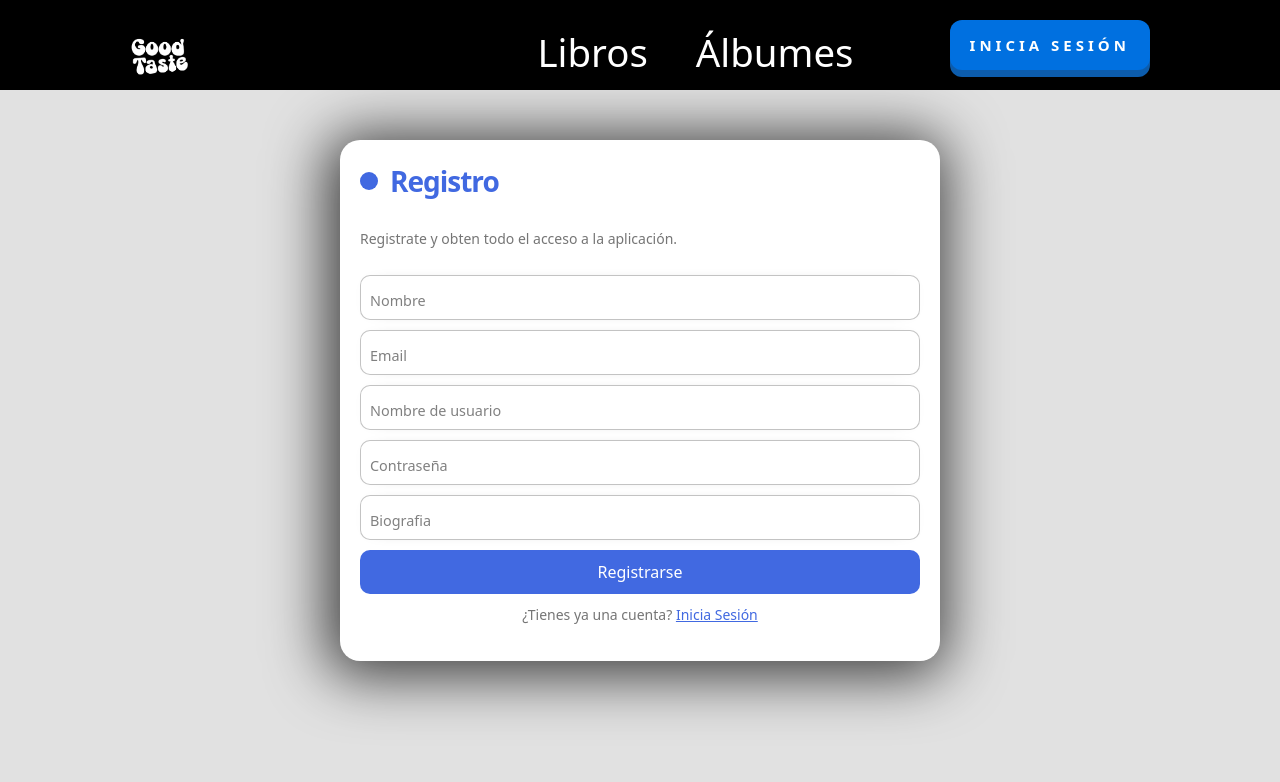
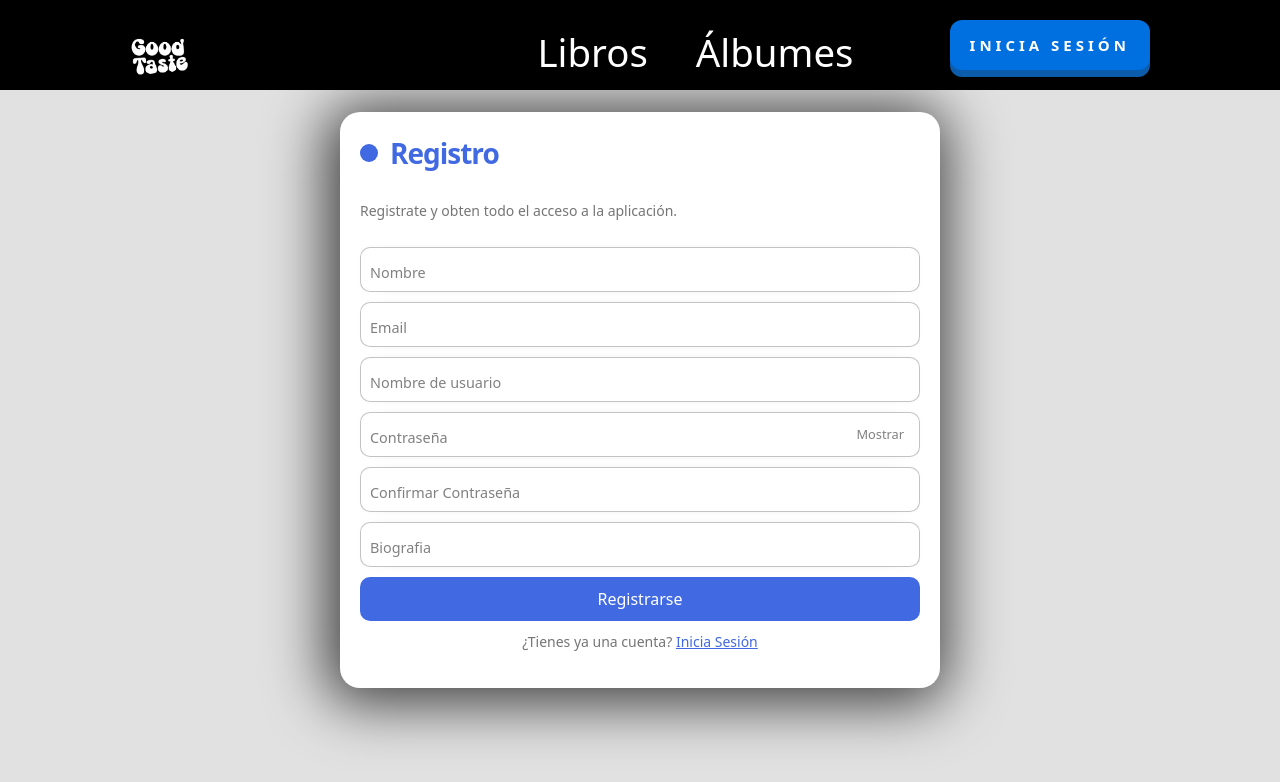
Before and after one commit to juanrg8/TFG-Recursos-Audiovisuales, a Vue app in the folder frontend/recursos-audiovisuales/: page /register in a window 1280 px wide. Shown: the top 782 px of the page. Built offline with nearby package versions, Linux system fonts and the light colour scheme; what vue-cookies would draw is missing.

Commit message:
Mejoras en el input de la contraseña

```diff
--- a/frontend/recursos-audiovisuales/src/components/auth/UserLogin.vue
+++ b/frontend/recursos-audiovisuales/src/components/auth/UserLogin.vue
@@ -5,47 +5,27 @@
       <form class="form_main" action="" @submit.prevent="handleLogin">
         <p class="heading">¡Bienvenido!</p>
         <div class="inputContainer">
-          <svg
-            viewBox="0 0 16 16"
-            fill="#2e2e2e"
-            height="16"
-            width="16"
-            xmlns="http://www.w3.org/2000/svg"
-            class="inputIcon"
-          >
+          <svg viewBox="0 0 16 16" fill="#2e2e2e" height="16" width="16" xmlns="http://www.w3.org/2000/svg"
+            class="inputIcon">
             <path
-              d="M13.106 7.222c0-2.967-2.249-5.032-5.482-5.032-3.35 0-5.646 2.318-5.646 5.702 0 3.493 2.235 5.708 5.762 5.708.862 0 1.689-.123 2.304-.335v-.862c-.43.199-1.354.328-2.29.328-2.926 0-4.813-1.88-4.813-4.798 0-2.844 1.921-4.881 4.594-4.881 2.735 0 4.608 1.688 4.608 4.156 0 1.682-.554 2.769-1.416 2.769-.492 0-.772-.28-.772-.76V5.206H8.923v.834h-.11c-.266-.595-.881-.964-1.6-.964-1.4 0-2.378 1.162-2.378 2.823 0 1.737.957 2.906 2.379 2.906.8 0 1.415-.39 1.709-1.087h.11c.081.67.703 1.148 1.503 1.148 1.572 0 2.57-1.415 2.57-3.643zm-7.177.704c0-1.197.54-1.907 1.456-1.907.93 0 1.524.738 1.524 1.907S8.308 9.84 7.371 9.84c-.895 0-1.442-.725-1.442-1.914z"
-            ></path>
+              d="M13.106 7.222c0-2.967-2.249-5.032-5.482-5.032-3.35 0-5.646 2.318-5.646 5.702 0 3.493 2.235 5.708 5.762 5.708.862 0 1.689-.123 2.304-.335v-.862c-.43.199-1.354.328-2.29.328-2.926 0-4.813-1.88-4.813-4.798 0-2.844 1.921-4.881 4.594-4.881 2.735 0 4.608 1.688 4.608 4.156 0 1.682-.554 2.769-1.416 2.769-.492 0-.772-.28-.772-.76V5.206H8.923v.834h-.11c-.266-.595-.881-.964-1.6-.964-1.4 0-2.378 1.162-2.378 2.823 0 1.737.957 2.906 2.379 2.906.8 0 1.415-.39 1.709-1.087h.11c.081.67.703 1.148 1.503 1.148 1.572 0 2.57-1.415 2.57-3.643zm-7.177.704c0-1.197.54-1.907 1.456-1.907.93 0 1.524.738 1.524 1.907S8.308 9.84 7.371 9.84c-.895 0-1.442-.725-1.442-1.914z">
+            </path>
           </svg>
-          <input
-            v-model="username"
-            placeholder="Nombre de usuario"
-            id="username"
-            class="inputField"
-            type="text"
-          />
+          <input v-model="username" placeholder="Nombre de usuario" id="username" class="inputField" type="text" />
         </div>
 
         <div class="inputContainer">
-          <svg
-            viewBox="0 0 16 16"
-            fill="#2e2e2e"
-            height="16"
-            width="16"
-            xmlns="http://www.w3.org/2000/svg"
-            class="inputIcon"
-          >
+          <svg viewBox="0 0 16 16" fill="#2e2e2e" height="16" width="16" xmlns="http://www.w3.org/2000/svg"
+            class="inputIcon">
             <path
-              d="M8 1a2 2 0 0 1 2 2v4H6V3a2 2 0 0 1 2-2zm3 6V3a3 3 0 0 0-6 0v4a2 2 0 0 0-2 2v5a2 2 0 0 0 2 2h6a2 2 0 0 0 2-2V9a2 2 0 0 0-2-2z"
-            ></path>
+              d="M8 1a2 2 0 0 1 2 2v4H6V3a2 2 0 0 1 2-2zm3 6V3a3 3 0 0 0-6 0v4a2 2 0 0 0-2 2v5a2 2 0 0 0 2 2h6a2 2 0 0 0 2-2V9a2 2 0 0 0-2-2z">
+            </path>
           </svg>
-          <input
-            v-model="password"
-            placeholder="Contraseña"
-            id="password"
-            class="inputField"
-            type="password"
-          />
+          <input v-model="password" placeholder="Contraseña" id="password" class="inputField"
+            :type="showPassword ? 'text' : 'password'" />
+          <button type="button" @click="togglePasswordVisibility" class="togglePasswordButton">
+            {{ showPassword ? 'Ocultar' : 'Mostrar' }}
+          </button>
         </div>
 
         <button id="button">Iniciar Sesión</button>
@@ -71,6 +51,7 @@ export default {
     return {
       username: "",
       password: "",
+      showPassword: false,
     };
   },
   methods: {
@@ -111,6 +92,9 @@ export default {
         .catch((error) => {
           console.error("Error:", error);
         });
+    },
+    togglePasswordVisibility() {
+      this.showPassword = !this.showPassword;
     },
   },
 };
@@ -172,6 +156,19 @@ export default {
   font-weight: 500;
   box-sizing: border-box;
   padding-left: 30px;
+}
+
+.inputField:hover {
+  border: 2px solid hsl(210deg 100% 44%);
+  box-shadow: 0px 0px 20px -17px;
+}
+
+.inputField:active {
+  transform: scale(0.95);
+}
+
+.inputField:focus {
+  border: 2px solid hsl(210deg 100% 44%);
 }
 
 .inputField:focus {
@@ -256,4 +253,13 @@ export default {
   line-height: 65px;
   text-align: center;
 }
+
+.togglePasswordButton {
+  position: absolute;
+  right: 10px;
+  background: none;
+  border: none;
+  cursor: pointer;
+  color: #2e2e2e;
+}
 </style>
--- a/frontend/recursos-audiovisuales/src/components/auth/UserRegister.vue
+++ b/frontend/recursos-audiovisuales/src/components/auth/UserRegister.vue
@@ -5,63 +5,42 @@
       <p class="title">Registro</p>
       <p class="message">Registrate y obten todo el acceso a la aplicación.</p>
       <label>
-        <input
-          v-model="name"
-          required=""
-          placeholder=""
-          type="text"
-          class="input"
-        />
+        <input v-model="name" required="" placeholder="" type="text" class="input" />
         <span>Nombre</span>
       </label>
 
       <label>
-        <input
-          v-model="email"
-          required=""
-          placeholder=""
-          type="email"
-          class="input"
-        />
+        <input v-model="email" required="" placeholder="" type="email" class="input" />
         <span>Email</span>
       </label>
 
       <label>
-        <input
-          v-model="username"
-          required=""
-          placeholder=""
-          type="text"
-          class="input"
-        />
+        <input v-model="username" required="" placeholder="" type="text" class="input" />
         <span>Nombre de usuario</span>
       </label>
 
       <label>
-        <input
-          v-model="password"
-          required=""
-          placeholder=""
-          type="password"
-          class="input"
-        />
+        <input v-model="password" required="" placeholder="" :type="showPassword ? 'text' : 'password'" class="input" />
         <span>Contraseña</span>
+        <button type="button" class="togglePasswordButton" @click="togglePasswordVisibility">
+          {{ showPassword ? 'Ocultar' : 'Mostrar' }}
+        </button>
       </label>
 
       <label>
-        <input
-          v-model="bio"
-          required=""
-          placeholder=""
-          type="text"
-          class="input"
-        />
+        <input v-model="confirmPassword" required="" placeholder="" :type="showPassword ? 'text' : 'password'"
+          class="input" />
+        <span>Confirmar Contraseña</span>
+      </label>
+
+      <label>
+        <input v-model="bio" required="" placeholder="" type="text" class="input" />
         <span>Biografia</span>
       </label>
       <button class="submit">Registrarse</button>
       <p class="signin">
         ¿Tienes ya una cuenta?
-        <a><router-link to="/login">Inicia Sesión</router-link></a>
+        <router-link to="/login">Inicia Sesión</router-link>
       </p>
     </form>
   </div>
@@ -80,14 +59,21 @@ export default {
     return {
       username: "",
       password: "",
+      confirmPassword: "",
       email: "",
       name: "",
       bio: "",
+      showPassword: false,
     };
   },
   methods: {
     async handleRegister() {
       try {
+        // Verifica si las contraseñas coinciden
+        if (this.password !== this.confirmPassword) {
+          throw new Error("Las contraseñas no coinciden");
+        }
+
         const response = await register({
           username: this.username,
           password: this.password,
@@ -113,6 +99,9 @@ export default {
         alert(errorMessage);
       }
     },
+    togglePasswordVisibility() {
+      this.showPassword = !this.showPassword;
+    },
   },
 };
 </script>
@@ -120,9 +109,12 @@ export default {
 <style scoped>
 @media (max-width: 1400px) {
   .form {
-    max-width: 100%; /* Esto hace que el formulario ocupe todo el ancho disponible */
-    padding: 20px; /* Ajusta el padding si es necesario */
-    margin: 0 20px; /* Añade margen para espaciar el formulario del borde */
+    max-width: 100%;
+    /* Esto hace que el formulario ocupe todo el ancho disponible */
+    padding: 20px;
+    /* Ajusta el padding si es necesario */
+    margin: 0 20px;
+    /* Añade margen para espaciar el formulario del borde */
     height: auto;
   }
 }
@@ -228,7 +220,7 @@ export default {
   border-radius: 10px;
 }
 
-.form label .input + span {
+.form label .input+span {
   position: absolute;
   left: 10px;
   top: 15px;
@@ -238,19 +230,19 @@ export default {
   transition: 0.3s ease;
 }
 
-.form label .input:placeholder-shown + span {
+.form label .input:placeholder-shown+span {
   top: 15px;
   font-size: 0.9em;
 }
 
-.form label .input:focus + span,
-.form label .input:valid + span {
+.form label .input:focus+span,
+.form label .input:valid+span {
   top: 30px;
   font-size: 0.7em;
   font-weight: 600;
 }
 
-.form label .input:valid + span {
+.form label .input:valid+span {
   color: green;
 }
 
@@ -269,6 +261,22 @@ export default {
   background-color: rgb(56, 90, 194);
 }
 
+.togglePasswordButton {
+  border: none;
+  background-color: transparent;
+  position: absolute;
+  right: 10px;
+  top: 50%;
+  transform: translateY(-50%);
+  cursor: pointer;
+  font-size: 0.8em;
+  color: grey;
+}
+
+.togglePasswordButton:hover {
+  color: royalblue;
+}
+
 @keyframes pulse {
   from {
     transform: scale(0.9);
```
